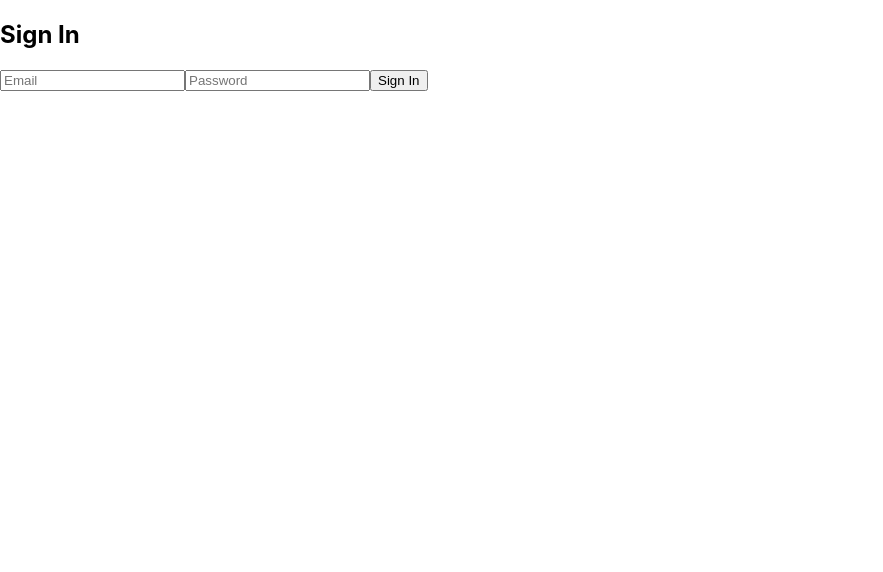
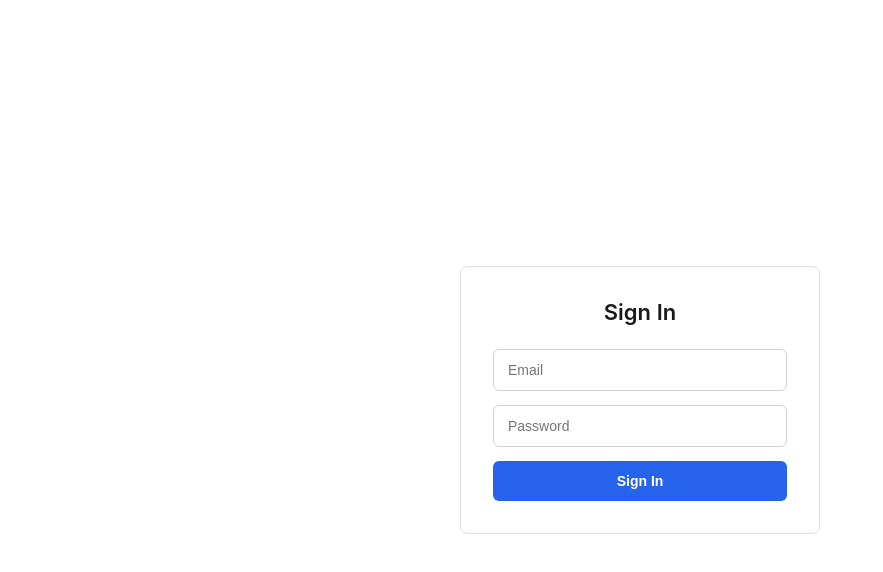
Before and after one commit to NihalShahid/my-frontend, a React (Create React App) app: page /signin in a window 1280 px wide. Shown: the top 572 px of the page, without its empty margins (0-883 px from the left). Built offline with nearby package versions, Linux system fonts and the light colour scheme; no server answers.

Commit message:
Fix CSS import - move styles to index.css

```diff
--- a/src/index.css
+++ b/src/index.css
@@ -1,13 +1,73 @@
-body {
+* {
   margin: 0;
-  font-family: -apple-system, BlinkMacSystemFont, 'Segoe UI', 'Roboto', 'Oxygen',
-    'Ubuntu', 'Cantarell', 'Fira Sans', 'Droid Sans', 'Helvetica Neue',
-    sans-serif;
-  -webkit-font-smoothing: antialiased;
-  -moz-osx-font-smoothing: grayscale;
+  padding: 0;
+  box-sizing: border-box;
 }
 
-code {
-  font-family: source-code-pro, Menlo, Monaco, Consolas, 'Courier New',
-    monospace;
+body {
+  font-family: -apple-system, BlinkMacSystemFont, "Segoe UI", Roboto, sans-serif;
+  background-color: #ffffff;
 }
+
+.auth-container {
+  display: flex;
+  justify-content: center;
+  align-items: center;
+  min-height: 100vh;
+  padding: 20px;
+}
+
+.auth-form {
+  width: 100%;
+  max-width: 360px;
+  padding: 32px;
+  border: 1px solid #e0e0e0;
+  border-radius: 8px;
+}
+
+.auth-form h2 {
+  font-size: 22px;
+  font-weight: 600;
+  margin-bottom: 24px;
+  text-align: center;
+  color: #1a1a1a;
+}
+
+.auth-form input {
+  width: 100%;
+  padding: 12px 14px;
+  margin-bottom: 14px;
+  border: 1px solid #d0d0d0;
+  border-radius: 6px;
+  font-size: 14px;
+  outline: none;
+  transition: border-color 0.2s;
+}
+
+.auth-form input:focus {
+  border-color: #2563eb;
+}
+
+.auth-form button {
+  width: 100%;
+  padding: 12px;
+  background-color: #2563eb;
+  color: white;
+  border: none;
+  border-radius: 6px;
+  font-size: 14px;
+  font-weight: 600;
+  cursor: pointer;
+  transition: background-color 0.2s;
+}
+
+.auth-form button:hover {
+  background-color: #1d4ed8;
+}
+
+.auth-error {
+  color: #dc2626;
+  font-size: 13px;
+  margin-bottom: 14px;
+  text-align: center;
+}
```
